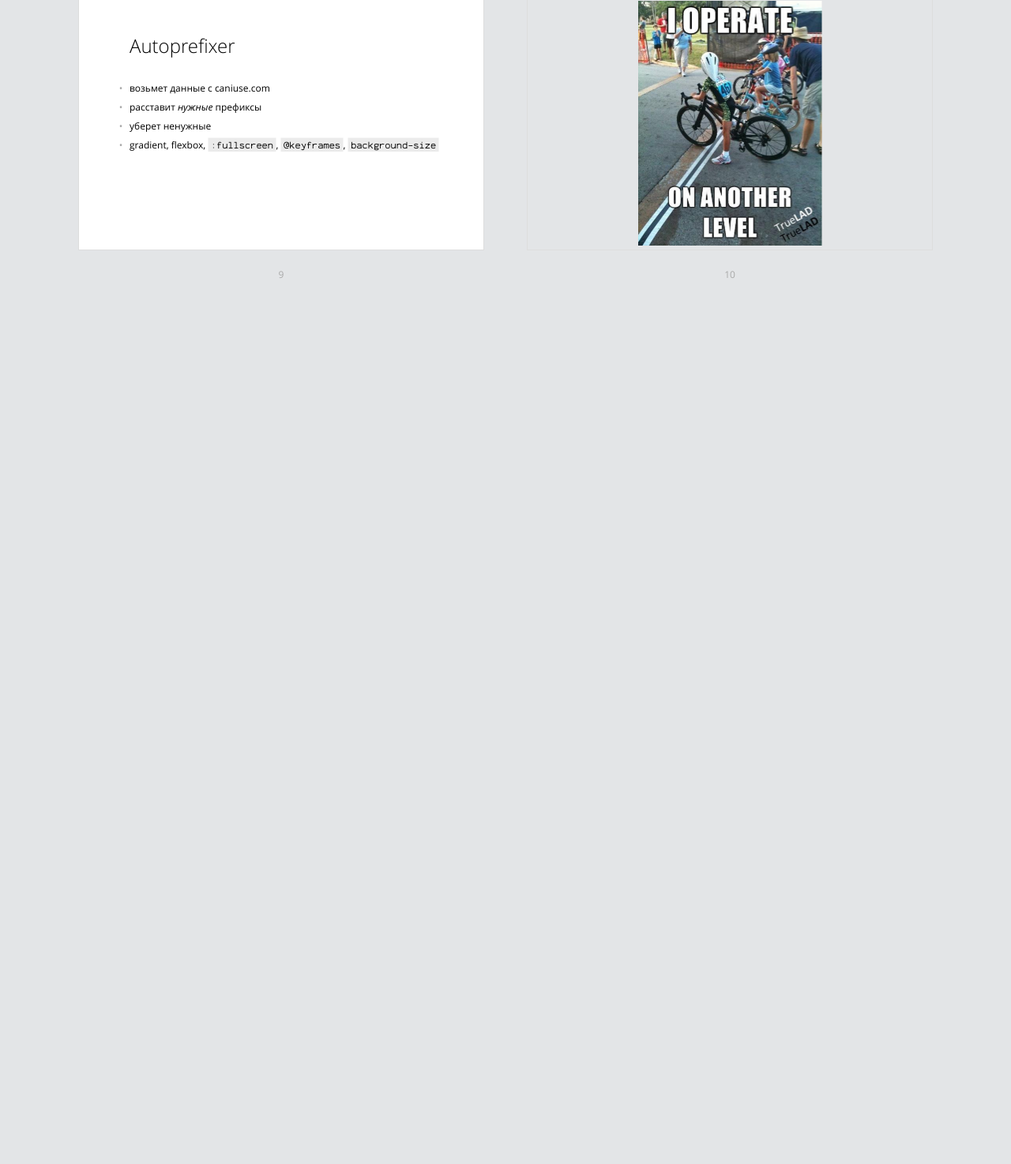
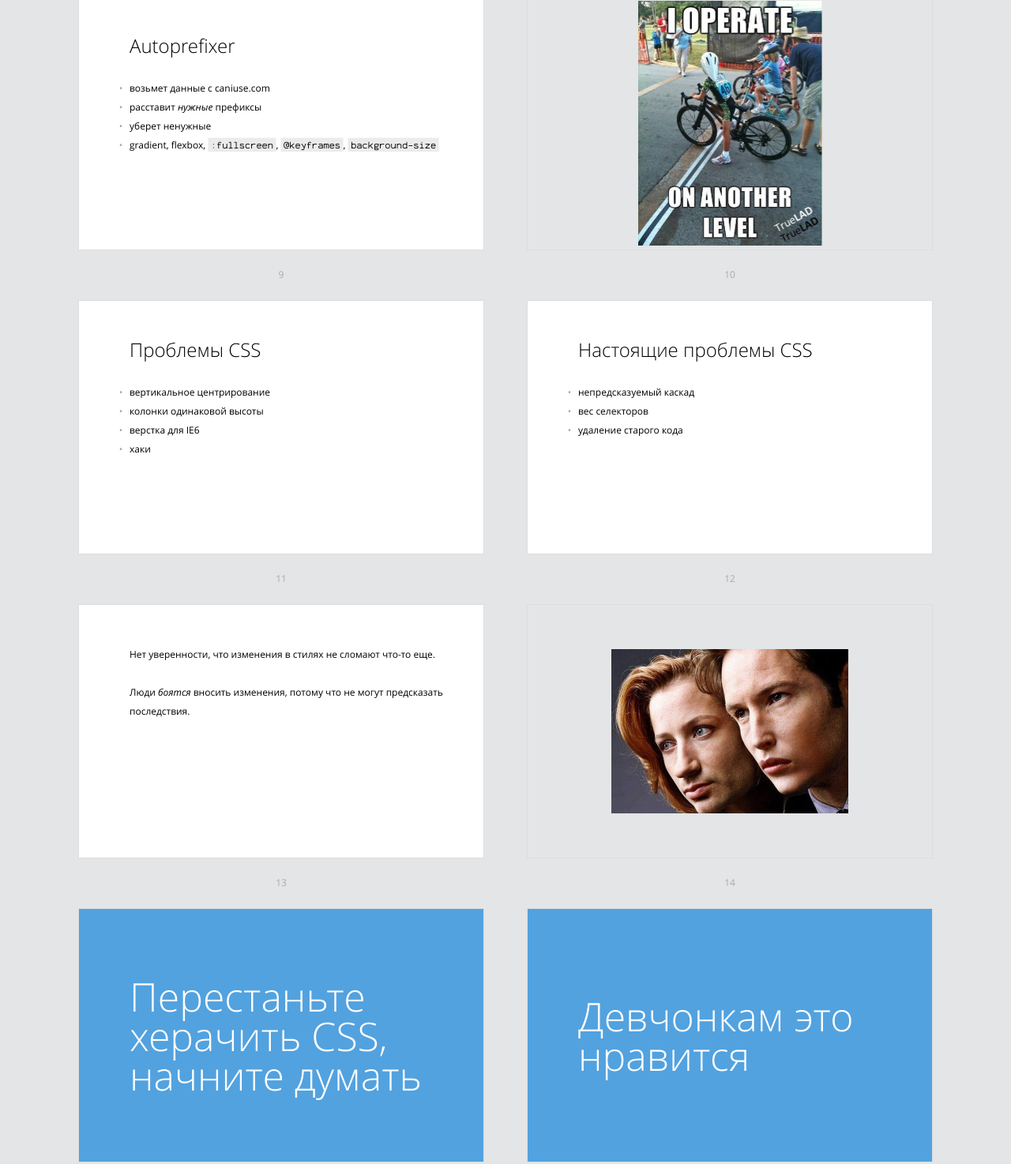
Before and after one commit to kurskmeetup/keynote-success-with-css, a plain HTML site: page index.html in a window 1280 px wide. Shown: the part 1770-3244 px from the top of the page at 79% size. Before the commit the page ends 2201 px from the top, so only its background shows below. Drawn offline with Linux system fonts and the light colour scheme.

Commit message:
add slides with CSS issues and two final thoughts

```diff
--- a/index.html
+++ b/index.html
@@ -117,6 +117,52 @@
 		<div></div>
 	</section>
 
+	<section class="slide">
+		<div>
+			<h2>Проблемы CSS</h2>
+			<ul>
+				<li>вертикальное центрирование</li>
+				<li>колонки одинаковой высоты</li>
+				<li>верстка для IE6</li>
+				<li>хаки</li>
+			</ul>
+		</div>
+	</section>
+
+	<section class="slide">
+		<div>
+			<h2>Настоящие проблемы CSS</h2>
+			<ul>
+				<li>непредсказуемый каскад</li>
+				<li>вес селекторов</li>
+				<li>удаление старого кода</li>
+			</ul>
+		</div>
+	</section>
+
+	<section class="slide">
+		<div>
+			<p>Нет уверенности, что изменения в стилях не сломают что-то еще.</p>
+			<p>Люди <em>боятся</em> вносить изменения, потому что не могут предсказать последствия.</p>
+		</div>
+	</section>
+
+	<section class="slide" style="background: url(pictures/xfiles.jpg) center center no-repeat;">
+		<div></div>
+	</section>
+
+	<section class="slide shout">
+		<div><h2>Перестаньте херачить CSS, начните думать</h2></div>
+	</section>
+
+	<section class="slide shout">
+		<div><h2>Девчонкам это нравится</h2></div>
+	</section>
+
+	<section class="slide" style="background: url(pictures/pickup-master.jpg) center center no-repeat;">
+		<div></div>
+	</section>
+
 
 	<!--
 		To hide progress bar from entire presentation
```
Also changed, not shown: pictures/pickup-master.jpg (added), pictures/xfiles.jpg (added).
